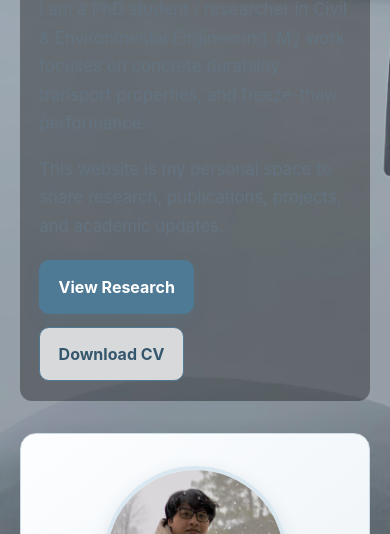
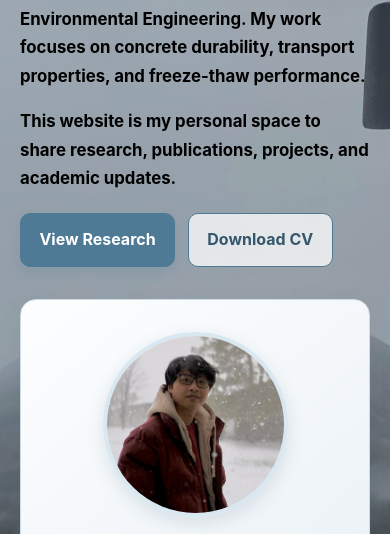
Before and after one commit to random-concrete-guy/vinhchau, a plain HTML site: page index.html in a window 390 px wide. Shown: the part 390-924 px from the top of the page. Drawn offline with Linux system fonts and the light colour scheme.

Commit message:
Update style.css

```diff
--- a/style.css
+++ b/style.css
@@ -278,11 +278,10 @@ footer {
     padding-top: 3.2rem;
   }
 
-.hero-text {
-  background: rgba(0, 0, 0, 0.35);
-  padding: 1.2rem;
-  border-radius: 12px;
-}
+.hero-text h1,
+.hero-text p {
+  color: #000;
+  font-weight: 700;
   .grid-2 {
     grid-template-columns: 1fr;
   }
```
